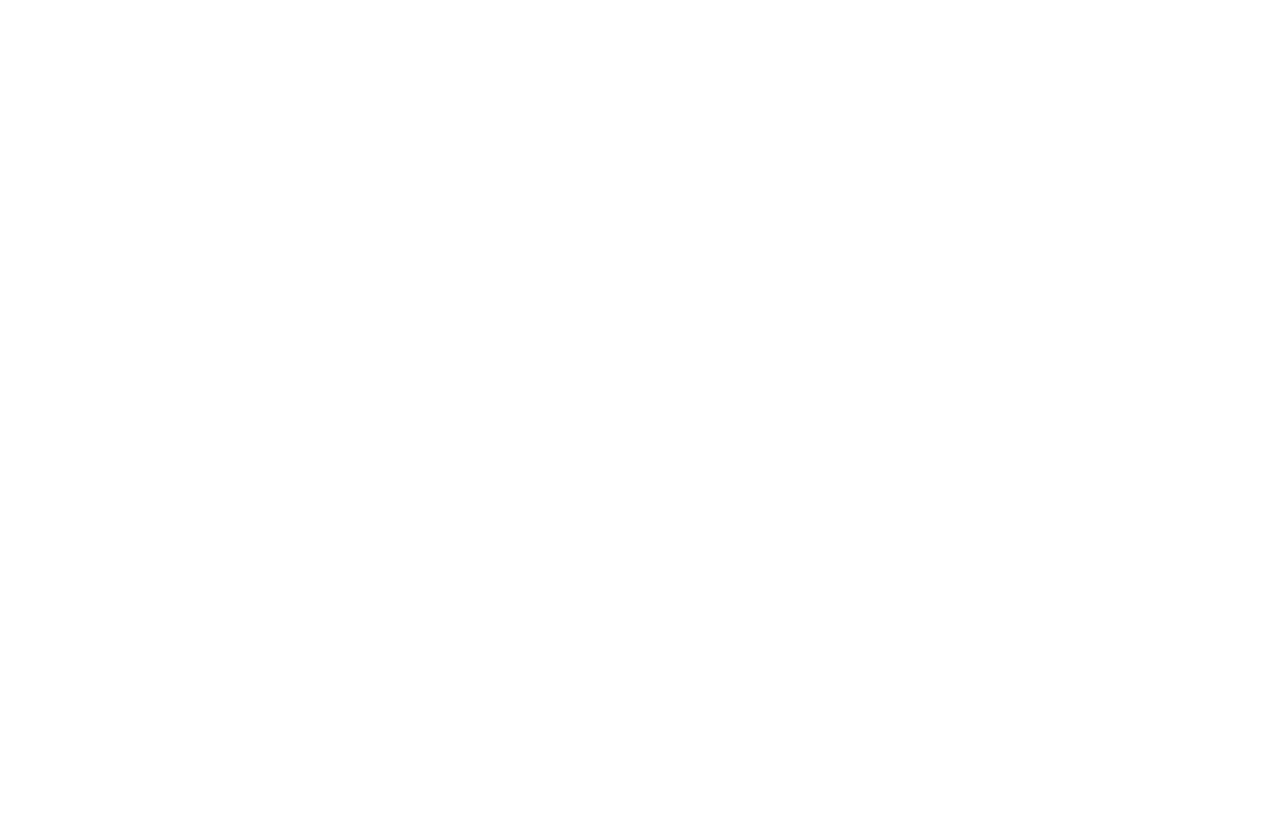
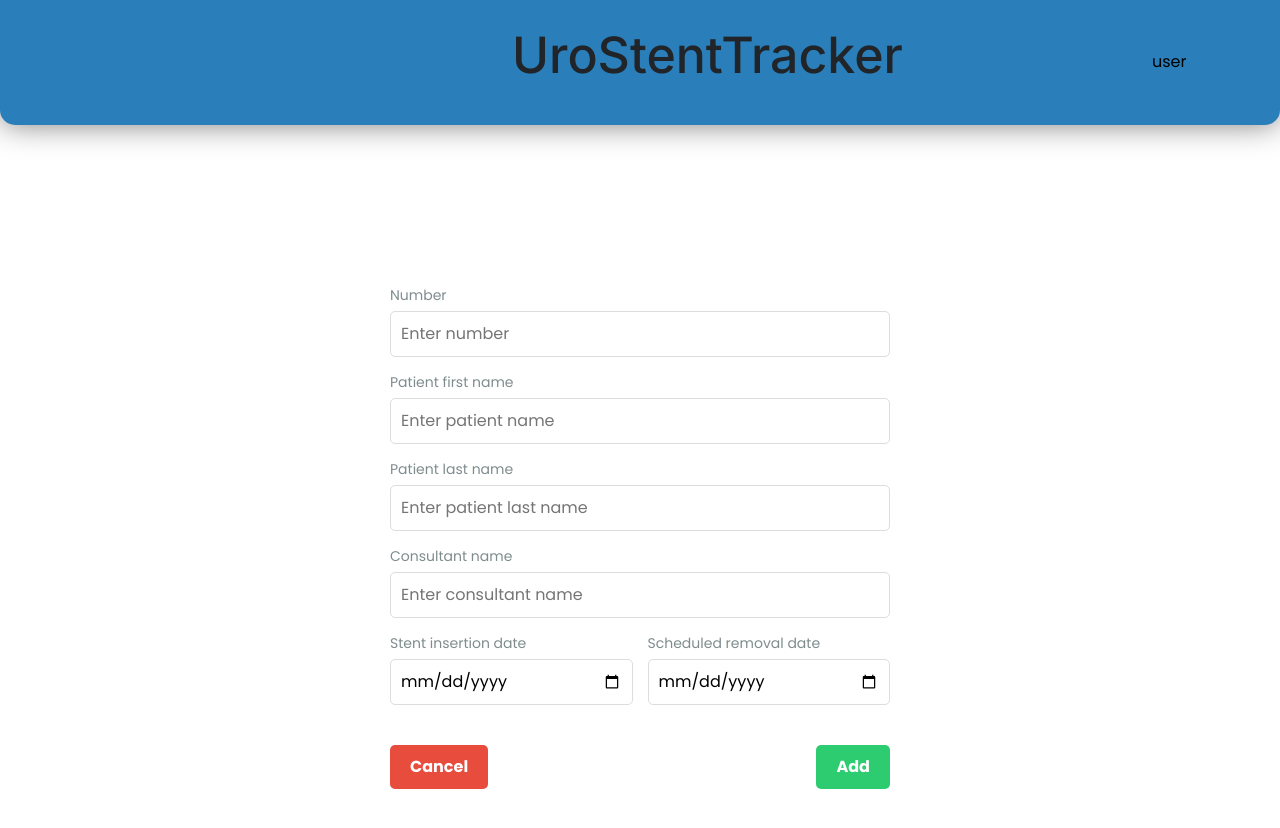
Before and after one commit to GeenTea/UroStentTracker, a React (Vite) app: page /add-patient in a window 1280 px wide. Before the commit this address had no page. Shown: the top 828 px of the page. Before the commit the page ends 800 px from the top, so only its background shows below. Built offline with nearby package versions, Linux system fonts and the light colour scheme; no server answers; a web font is replaced by a local one.

Commit message:
Add tabel in mainn and make button function whose send you to pate add-patient.jsx. Finally I add function for add patients in database

```diff
--- a/src/components/main-for-main-menu/mainn.jsx
+++ b/src/components/main-for-main-menu/mainn.jsx
@@ -1,15 +1,45 @@
 import './style.css';
 import React, {useState, useEffect} from 'react';
+import { useNavigate } from "react-router-dom";
 import axios from 'axios';
+import {Link} from "react-router-dom";
 
 const Mainn = () => {
 
+    const [hostpitalNumber, setHostpitalNumber] = useState([]);
+    const [firstName, setFirstName] = useState([]);
+    const [lastName, setLastName] = useState([]);
+    const [consultantName, setConsultantName] = useState([]);
+    const [insertionDate, setInsertionDate] = useState([]);
+    const [removeDate, setRemoveDate] = useState([]);
+
+    const navigate = useNavigate();
+
+   const patientList = [
+       {
+           patient_id: hostpitalNumber,
+           patient_name: firstName + " " + lastName,
+           consultant_name: consultantName,
+           insertion_date: insertionDate,
+           remove_date: removeDate
+       }
+   ];
+
+    const itemList  = patientList.map(patient =>
+        <tr>
+            <td>{patient.patient_id}</td>
+            <td>{patient.patient_name}</td>
+            <td>{patient.consultant_name}</td>
+            <td>{patient.insertion_date}</td>
+            <td>{patient.remove_date}</td>
+        </tr>
+    );
 
     return(
         <div>
             <main>
                 <div id="add_btn">
-                    <button>
+                    <button onClick={() => navigate("/add-patient")}>
                         <p>Add</p>
                     </button>
                 </div>
@@ -26,6 +56,22 @@ const Mainn = () => {
                         </div>
                     </div>
                 </div>
+                <div id="table">
+                    <table className="table table-bordered table-striped">
+                        <thead>
+                            <tr>
+                                <th>Hospital Number</th>
+                                <th>Patient Name</th>
+                                <th>Consultant Name</th>
+                                <th>Insertion Date</th>
+                                <th>Remove Date</th>
+                            </tr>
+                        </thead>
+                        <tbody>
+                            {itemList}
+                        </tbody>
+                    </table>
+                </div>
 
             </main>
         </div>
--- a/src/components/main-for-main-menu/style.css
+++ b/src/components/main-for-main-menu/style.css
@@ -18,6 +18,7 @@ main{
     font-size: 20px;
 }
 #add_btn button:hover{
-    background-color: #ffffff;
-    color: white;
+    box-shadow: 0 0 15px 0 rgba(0, 0, 0, 0.2);
+    position: relative;
+    bottom: 2px;
 }
--- /dev/null
+++ b/src/components/mainAddPatient/main-add-patient.jsx
@@ -0,0 +1,68 @@
+import './style.css'
+import axios from "axios";
+import { useNavigate } from "react-router-dom";
+
+const mainAddPatient = () => {
+    const navigate = useNavigate();
+
+    const handleAddPatient = async (event) => {
+        event.preventDefault();
+        const formData = new FormData(event.target);
+        const data = Object.fromEntries(formData.entries());
+
+        try {
+            const response = await axios.post('http://localhost:3000/add-patient', data);
+            console.log(response.data);
+            navigate('/main-menu');
+        } catch (error) {
+            console.error("Error adding patient:", error);
+        }
+    }
+
+    return (
+        <>
+            <div className="card-add-patient">
+                <form className="add-patient-form" onSubmit={handleAddPatient}>
+                    <div className="form-group">
+                        <label>Number</label>
+                        <input type="text" name="number" placeholder="Enter number"/>
+                    </div>
+
+                    <div className="form-group">
+                        <label>Patient first name</label>
+                        <input type="text" name="fname" placeholder="Enter patient name"/>
+                    </div>
+
+                    <div className="form-group">
+                        <label>Patient last name</label>
+                        <input type="text" name="lname" placeholder="Enter patient last name"/>
+                    </div>
+
+                    <div className="form-group">
+                        <label>Consultant name</label>
+                        <input type="text" name="consultant_name" placeholder="Enter consultant name"/>
+                    </div>
+
+                    <div className="form-row">
+                        <div className="form-group">
+                            <label>Stent insertion date</label>
+                            <input type="date" name="stent_insertion_date"/>
+                        </div>
+
+                        <div className="form-group">
+                            <label>Scheduled removal date</label>
+                            <input type="date" name="scheduled_removal_date" />
+                        </div>
+                    </div>
+
+                    <div className="buttons">
+                        <button className="cancel-btn" onClick={() => navigate('/main-menu')}>Cancel</button>
+                        <button className="add-btn" type={"submit"}>Add</button>
+                    </div>
+                </form>
+            </div>
+        </>
+    )
+}
+
+export default mainAddPatient;
--- /dev/null
+++ b/src/components/mainAddPatient/style.css
@@ -0,0 +1,77 @@
+.card-add-patient {
+    width: 500px;
+    margin: 20vh auto;
+}
+
+.card {
+    background-color: white;
+    border-radius: 10px;
+    box-shadow: 0 4px 8px rgba(0, 0, 0, 0.1);
+    padding: 25px;
+    width: 350px;
+}
+
+.header {
+    text-align: center;
+    margin-bottom: 20px;
+}
+
+.header h1 {
+    color: #2c3e50;
+    margin: 0;
+    font-size: 24px;
+}
+
+.form-group {
+    margin-bottom: 15px;
+}
+
+.form-group label {
+    display: block;
+    margin-bottom: 5px;
+    color: #7f8c8d;
+    font-size: 14px;
+}
+
+.form-group input {
+    width: 100%;
+    padding: 10px;
+    border: 1px solid #ddd;
+    border-radius: 5px;
+    font-size: 16px;
+    box-sizing: border-box;
+}
+
+.form-row {
+    display: flex;
+    gap: 15px;
+}
+
+.form-row .form-group {
+    flex: 1;
+}
+
+.buttons {
+    display: flex;
+    justify-content: space-between;
+    margin-top: 25px;
+}
+
+.buttons button {
+    padding: 10px 20px;
+    border: none;
+    border-radius: 5px;
+    cursor: pointer;
+    font-size: 16px;
+    font-weight: bold;
+}
+
+.cancel-btn {
+    background-color: #e74c3c;
+    color: white;
+}
+
+.add-btn {
+    background-color: #2ecc71;
+    color: white;
+}
--- a/src/main.jsx
+++ b/src/main.jsx
@@ -4,12 +4,14 @@ import { BrowserRouter, Route, BrowserRouter as Router, Routes } from 'react-rou
 import './index.css'
 import Login from './pages/login/login.jsx'
 import MainMenu from './pages/main-menu/main-menu.jsx'
+import AddPatient from "./pages/add-patient/add-patient.jsx";
 
 createRoot(document.getElementById('root')).render(
   <BrowserRouter>
       <Routes>
           <Route path="/"  element={<Login />} />
           <Route path="/main-menu" element={<MainMenu />} />
+            <Route path="/add-patient" element={<AddPatient />} />
       </Routes>
   </BrowserRouter>
 )
--- /dev/null
+++ b/src/pages/add-patient/add-patient.jsx
@@ -0,0 +1,13 @@
+import Header from "../../components/Header/header.jsx";
+import AddPatients from "../../components/mainAddPatient/main-add-patient.jsx";
+
+const AddPatient = () => {
+    return(
+        <>
+            <Header/>
+            <AddPatients/>
+        </>
+    )
+}
+
+export default AddPatient;
```
